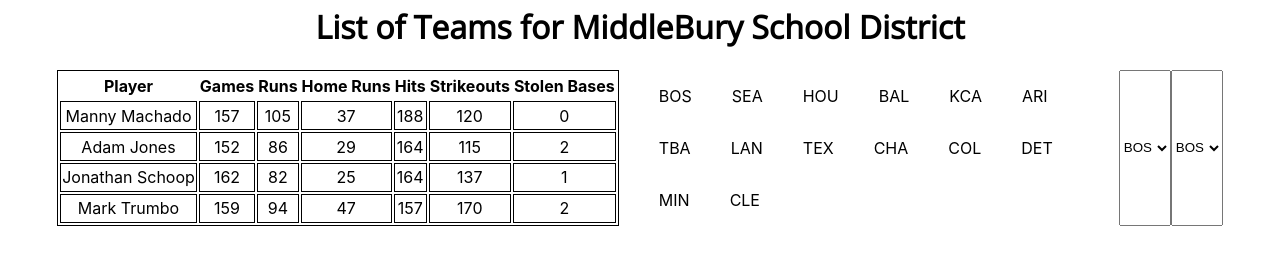
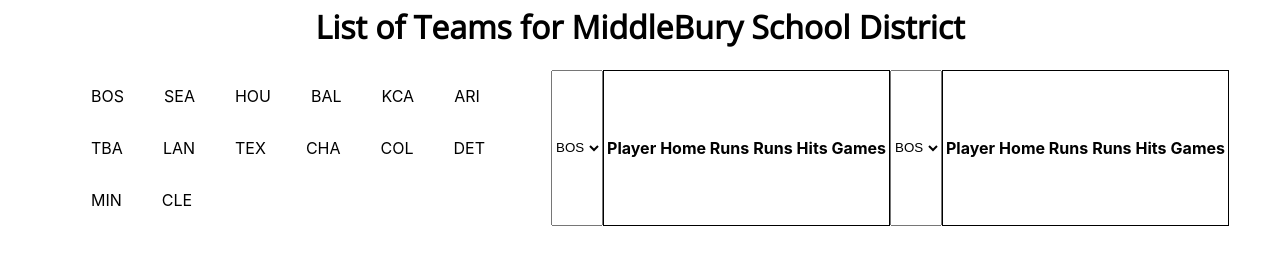
Before and after one commit to Baseball-Hack-Day/BaseballPredictions, a React (Create React App) app: page /team in a window 1280 px wide. Shown: the part 402-666 px from the top of the page. Built offline with nearby package versions, Linux system fonts and the light colour scheme.

Commit message:
fixed dropdown

```diff
--- a/src/App.js
+++ b/src/App.js
@@ -51,7 +51,7 @@ class App extends Component {
       }
     });
 
-    let BALTeam = players.filter(player => player.teamID === 'BAL')
+    // let BALTeam = players.filter(player => player.teamID === 'BAL')
 
     console.log('teams', teamNames)
     console.log('SELECTEd', this.state.selectedTeam1)
@@ -73,7 +73,7 @@ class App extends Component {
 
         <h1>List of Teams for MiddleBury School District</h1>
         <div className="players-container">
-          {
+          {/* {
             <table>
               <tbody>
                 <tr>
@@ -100,7 +100,7 @@ class App extends Component {
                 }
               </tbody>
             </table>
-          }
+          } */}
           {/* {playersInfo} */}
           <div className="links">
             {Object.keys(teamNames).map(team =><ul>{team}</ul>)}
@@ -123,7 +123,7 @@ class App extends Component {
              )
            })}
           </select>
-          {/* <Team player={this.state.selectedTeam2} /> */}
+          <Team player={this.state.selectedTeam2} />
 
         </div>
       </div>
--- a/src/Team.js
+++ b/src/Team.js
@@ -1,35 +1,37 @@
-import React from 'react'
-
-const Team = (props) => {
-  console.log('props', props.player, props.player[0])
-
-  const player = props.player
-  console.log('play', player)
-
-  // let {player} =  props
-  // console.log(player)
-
-  // const list = player.map(play =>
-  //   <ul key={play.playerID}>{play.nameFirst}</ul>)
-
-  // const list = Object.keys(player[0]).map(play =>
-  //   <ul key={play.playerID}>{play.nameFirst}</ul>)
+import React from "react";
+const Team = props => {
+  console.log("props", props.player, props.player[0]);
+  const { player } = { ...props };
+  console.log(typeof player);
+  const list = Object.keys(player);
+  let arr = list.map((play, idx) => {
+    //  <ul key={idx}>{player[play].nameLast}</ul>);
+    return (
+      <tr key={idx}>
+        <td>
+          {player[play].nameFirst} {player.nameLast}
+        </td>
+        <td>{player[play].HR}</td>
+        <td>{player[play].R}</td>
+        <td>{player[play].H}</td>
+        <td>{player[play].G}</td>
+      </tr>
+    );
+  });
   return (
-  <div>
-   {/* {list} */}
-      </div>
-
-    // <table>
-    //   <tbody>
-    //     <th>Player</th>
-    //     <th>Runs</th> */}
-    //     <th>Hits</th>
-    //     {/* {props.player.map(play => {
-    //      return <tr key={play.playerID}>{play.nameFirst}</tr>
-    //     })} */}
-    //   </tbody>
-    // </table>
-  )
-}
-
+    // <div>{arr}</div>
+    <table>
+      <tbody>
+        <tr>
+          <th>Player</th>
+          <th>Home Runs</th>
+          <th>Runs</th>
+          <th>Hits</th>
+          <th>Games</th>
+        </tr>
+        {arr}
+      </tbody>
+    </table>
+  );
+};
 export default Team;
```
